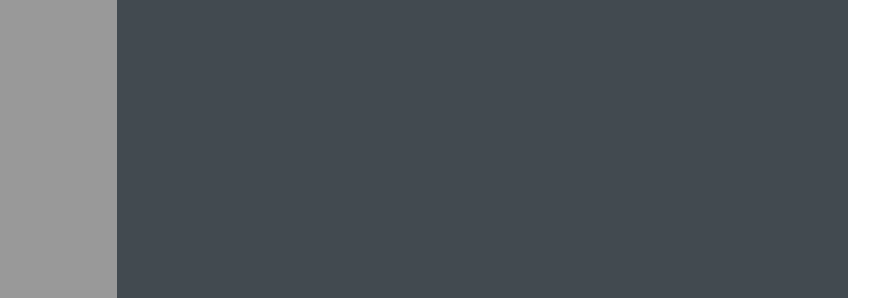
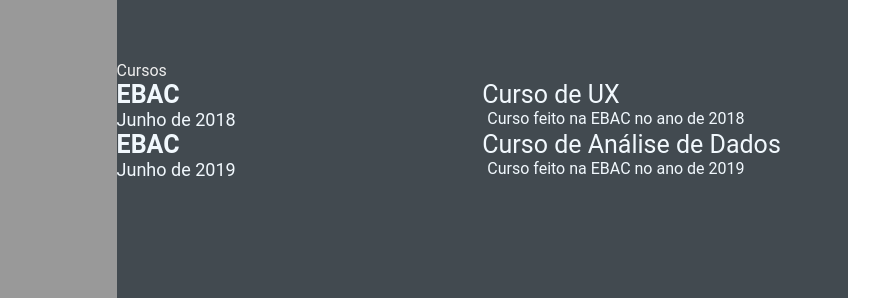
Before and after one commit to Gabriela-Vasco/devweekgit.github.io, a plain HTML site: page Index.html in a window 1280 px wide. Shown: the part 534-834 px from the top of the page, 304-1183 px from the left. Drawn offline with Linux system fonts and the light colour scheme.

Commit message:
Feature: Index.html (#5)

```diff
--- a/Index.html
+++ b/Index.html
@@ -94,6 +94,27 @@
                             </div>
                         </div>
                     </section>
+                    <section class="awards-gap">
+                        <div class="right-title">Cursos</div>
+                        <div class="awards-contents">
+                            <div class="awards-left">
+                                <p class="awards-company-name">EBAC</p>
+                                <p class="awards-time-period">Junho de 2018</p>
+                            </div>
+                            <div class="awards-right">
+                                <p class="awards-name">Curso de UX</p>
+                                <p class="awards-desc">Curso feito na EBAC no ano de 2018</p>
+                            </div>
+                            <div class="awards-left">
+                                <p class="awards-company-name">EBAC</p>
+                                <p class="awards-time-period">Junho de 2019</p>
+                            </div>
+                            <div class="awards-right">
+                                <p class="awards-name">Curso de Análise de Dados</p>
+                                <p class="awards-desc">Curso feito na EBAC no ano de 2019</p>
+                            </div>
+                        </div>
+                    </section>
                 </section>
 
             </section>
```
